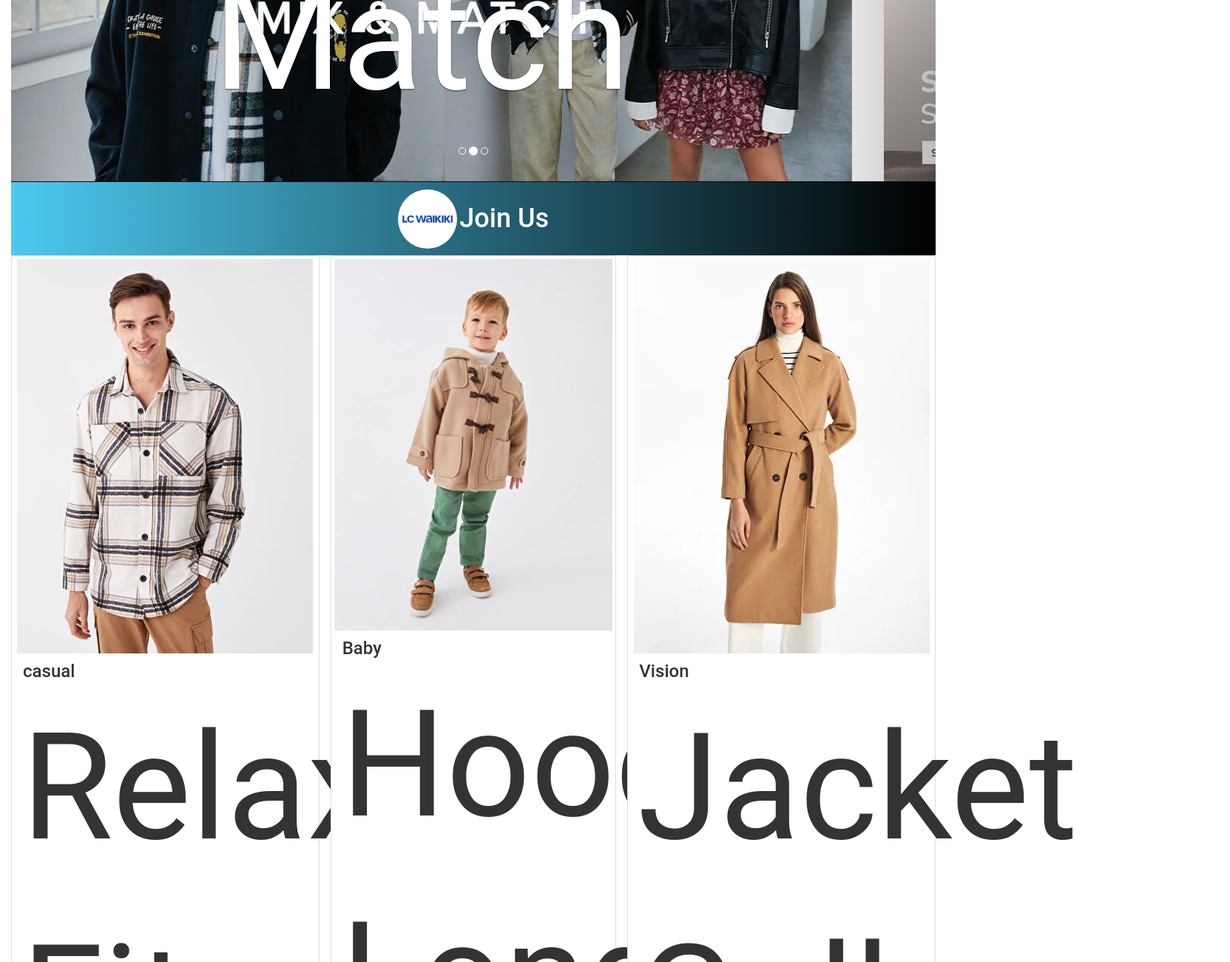
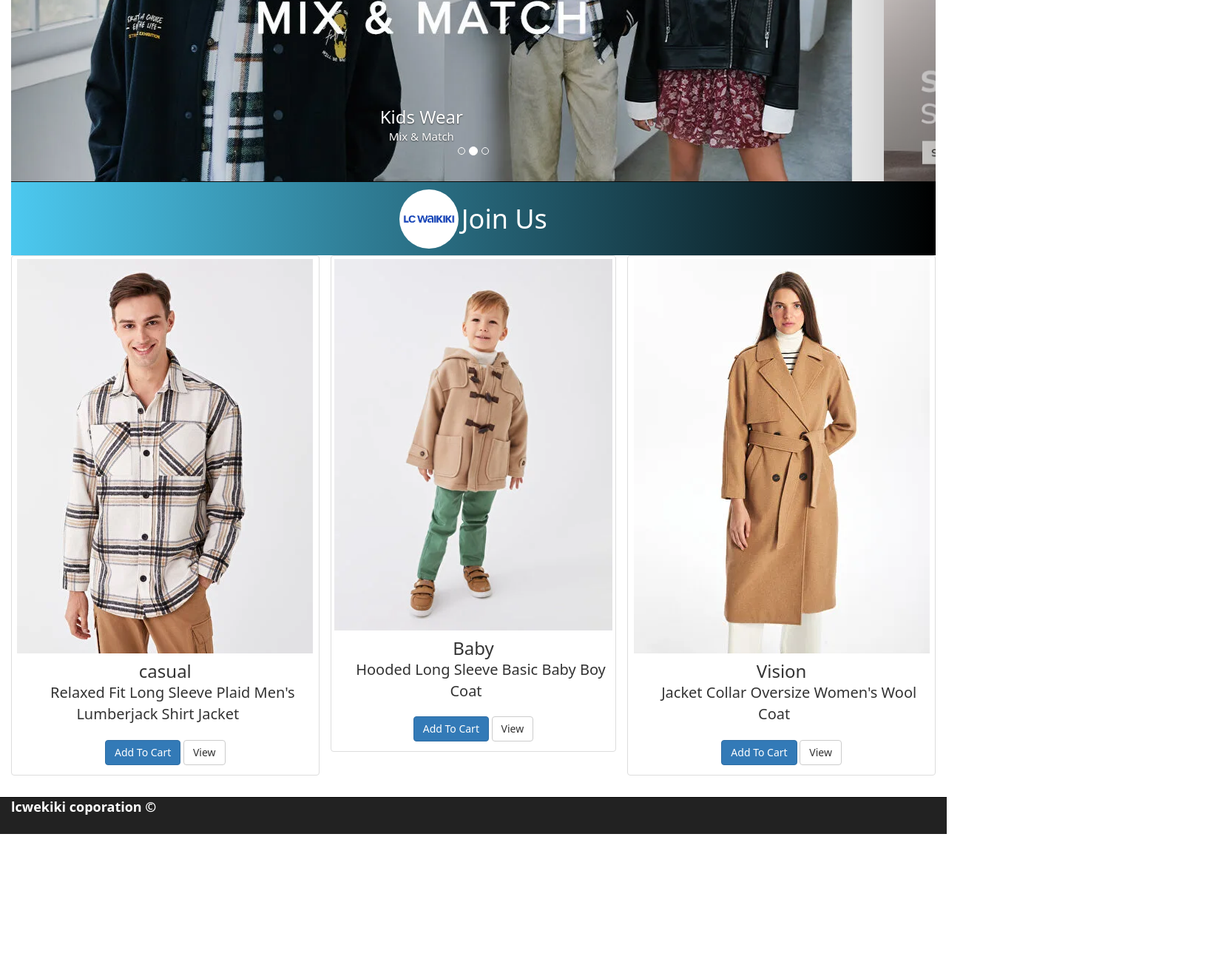
Before and after one commit to moamenFathy/hello, a plain HTML site: page index.html in a window 1280 px wide. Shown: the part 420-1720 px from the top of the page at 74% size, 1663 px wide, since content can reach past the window. After the commit the page ends 1547 px from the top, so only its background shows below. Drawn offline with Linux system fonts and the light colour scheme.

Commit message:
Fix: The Text

```diff
--- a/css/style.css
+++ b/css/style.css
@@ -1,5 +1,5 @@
 *{
-	font-family: roboto;
+	font-family: system-ui, -apple-system, BlinkMacSystemFont, 'Segoe UI', Roboto, Oxygen, Ubuntu, Cantarell, 'Open Sans', 'Helvetica Neue', sans-serif;
 }
 
 .container-fluid {
@@ -87,3 +87,12 @@
 	/* font-size: xx-large; */
 	color: red;
 }
+
+.myP1 {
+	font-size: 15px;
+}
+
+.myP2 {
+	font-size: 20px;
+	margin: 20px;
+}
--- a/index.html
+++ b/index.html
@@ -115,7 +115,7 @@
             />
             <div class="carousel-caption">
               <h3>Kids Wear</h3>
-              <p>Mix & Match</p>
+              <p class="myP1">Mix & Match</p>
             </div>
           </div>
           <div class="item">
@@ -126,7 +126,7 @@
             />
             <div class="carousel-caption">
               <h3>Men Wear</h3>
-              <p>Colorful And Trendy</p>
+              <p class="myP1">Colorful And Trendy</p>
             </div>
           </div>
           <div class="item">
@@ -137,7 +137,7 @@
             />
             <div class="carousel-caption">
               <h3>Women Wear</h3>
-              <p>Eligant And New</p>
+              <p class="myP1">Eligant And New</p>
             </div>
           </div>
         </div>
@@ -190,17 +190,17 @@
       <div class="col-sm-6 col-md-4" style="padding: 0px;">
         <div class="thumbnail">
           <img src="pics/l_20232-w39213z8-lkp-92-74-89-188_a.webp" alt="..." />
-          <div class="caption">
+          <div class="caption" style="text-align: center;">
             <h3>casual</h3>
-            <p>Relaxed Fit Long Sleeve Plaid Men's Lumberjack Shirt Jacket</p>
-            <p>
+            <p class="myP2">Relaxed Fit Long Sleeve Plaid Men's Lumberjack Shirt Jacket</p>
+            <br>
+            <br>
               <button href="#" class="btn btn-primary" role="button">
                 Add To Cart
               </button>
               <button href="#" class="btn btn-default" role="button">
                 View
               </button>
-            </p>
           </div>
         </div>
       </div>
@@ -211,17 +211,17 @@
       <div class="col-sm-6 col-md-4">
         <div class="thumbnail">
           <img src="./pics/l_20222-w2fl26z1-fnr-100-15_6.webp" alt="..." />
-          <div class="caption">
+          <div class="caption" style="text-align: center;">
             <h3>Baby</h3>
-            <p>Hooded Long Sleeve Basic Baby Boy Coat</p>
-            <p>
+            <p class="myP2">Hooded Long Sleeve Basic Baby Boy Coat</p>
+            <br>
+            <br>
               <button href="#" class="btn btn-primary" role="button">
                 Add To Cart
               </button>
               <button href="#" class="btn btn-default" role="button">
                 View
               </button>
-            </p>
           </div>
         </div>
       </div>
@@ -232,17 +232,17 @@
       <div class="col-sm-6 col-md-4" style="padding: 0px;">
         <div class="thumbnail">
           <img src="./pics/l_20242-w41125z8-vh1-80-62-92-180_a.webp" alt="..." />
-          <div class="caption">
+          <div class="caption" style="text-align: center;">
             <h3>Vision</h3>
-            <p>Jacket Collar Oversize Women's Wool Coat</p>
-            <p>
+            <p class="myP2">Jacket Collar Oversize Women's Wool Coat</p>
+            <br>
+            <br>
               <button href="#" class="btn btn-primary" role="button">
                 Add To Cart
               </button>
               <button href="#" class="btn btn-default" role="button">
                 View
               </button>
-            </p>
           </div>
         </div>
       </div>
```
